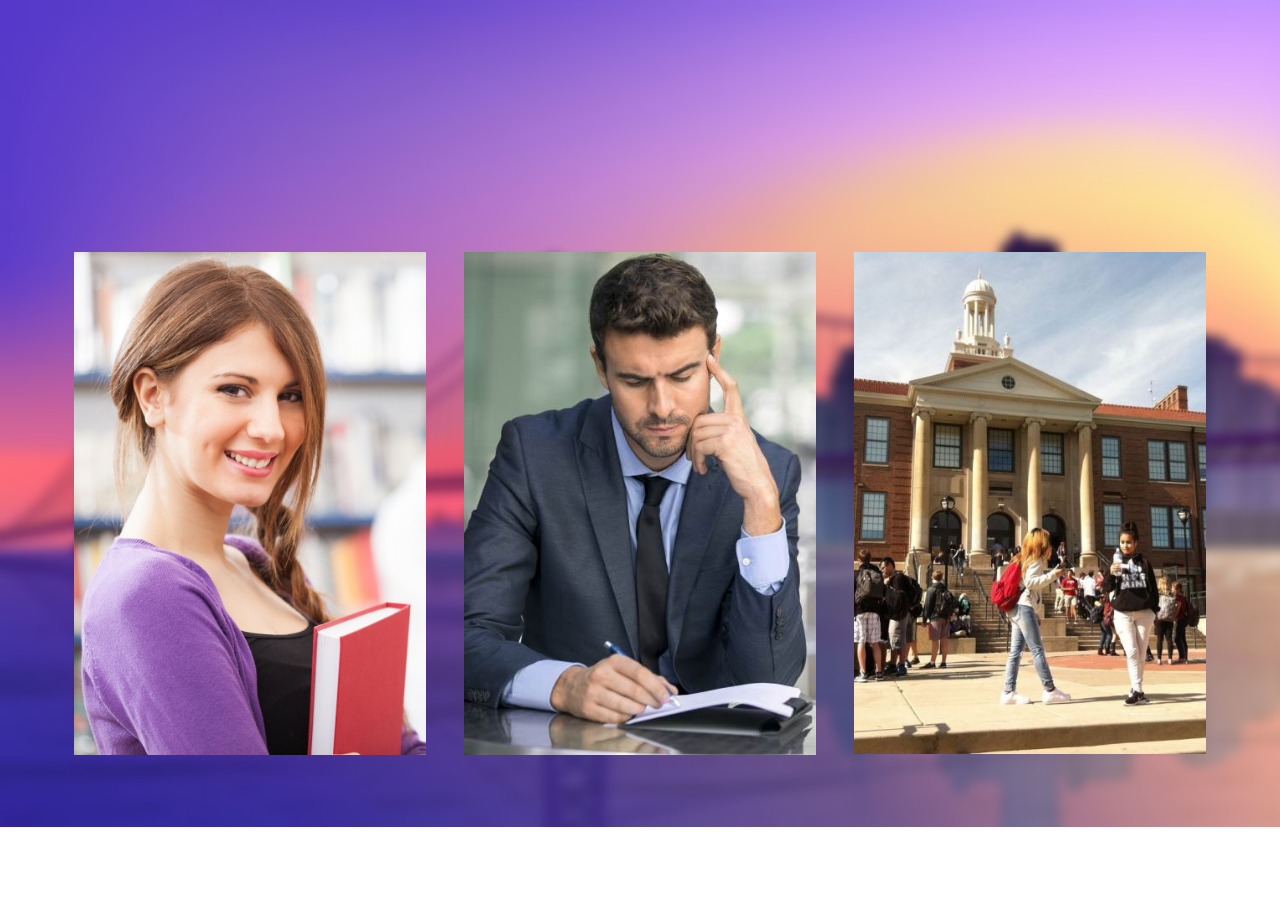
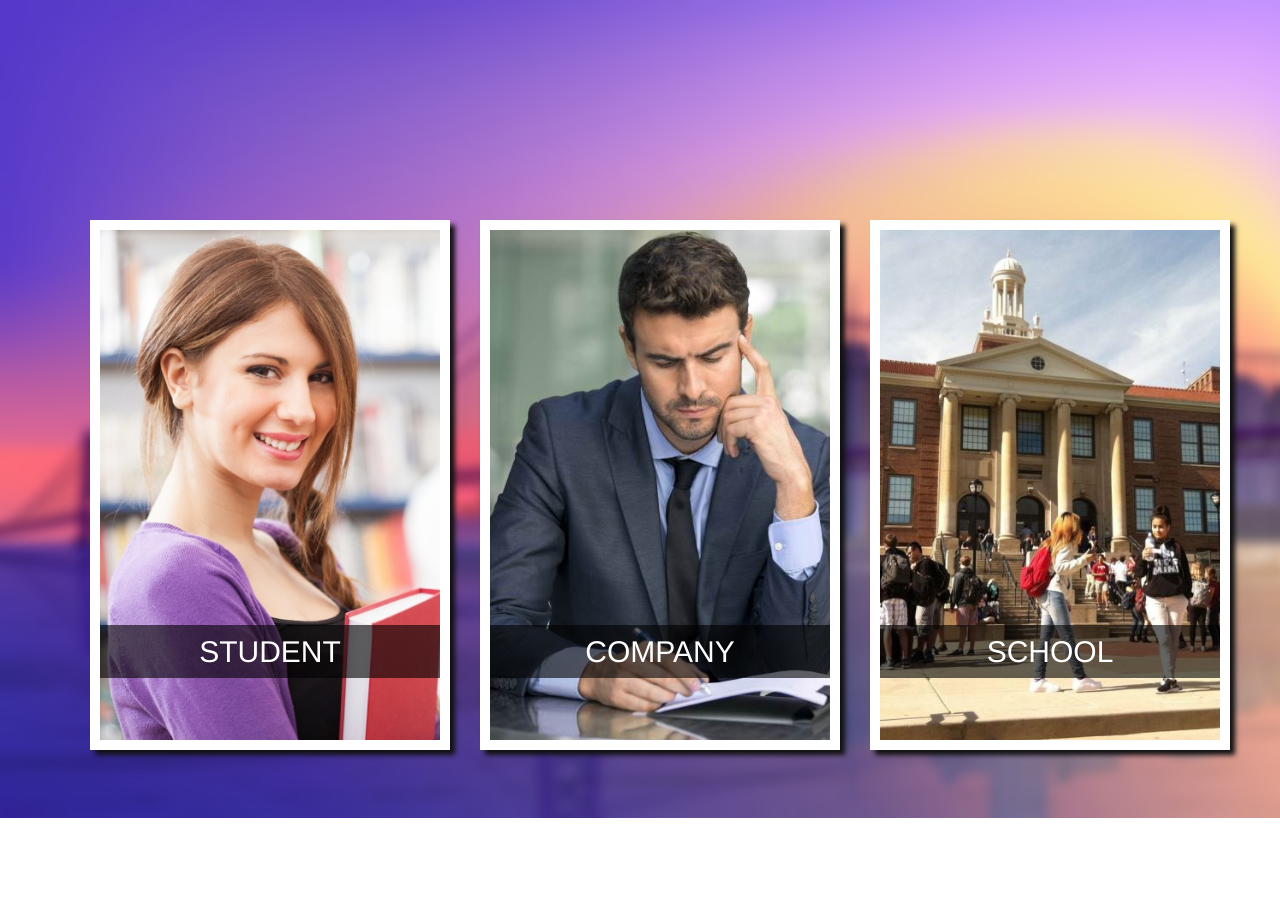
Before and after one commit to BangNguyen1992/JumpToWork-LandingPage, a plain HTML site: page index.html in a window 1280 px wide. Drawn offline with nearby package versions, Linux system fonts and the light colour scheme; a web font is replaced by a local one.

Commit message:
Update hover and bootstrap

```diff
--- a/css/custom.css
+++ b/css/custom.css
@@ -20,13 +20,48 @@ body::before {
   filter: blur(5px);
 }
 
+
 .bgimage{
+    padding-top: 200px;
     background-image:url(../images/background.png);
     background-size:cover;
+}
 
+.title{
+    position: absolute;
+    background-color: darkgray;
+    background-size: cover;
 }
+
+.pic {
+  border: 10px solid #fff;
+  float: left;
+  height: 530px;
+  width: 360px;
+  margin: 20px;
+  overflow: hidden;
+
+  -webkit-box-shadow: 5px 5px 5px #111;
+          box-shadow: 5px 5px 5px #111;
+}
+.grow img {
+  height: auto;
+  width: 360px;
+
+  -webkit-transition: all 1s ease;
+     -moz-transition: all 1s ease;
+       -o-transition: all 1s ease;
+      -ms-transition: all 1s ease;
+          transition: all 1s ease;
+}
+
+.grow img:hover {
+  width: 400px;
+  height: auto;
+}
+/*
 .thumbnail {
-  display: block;
+  display: grid;
   padding: 4px;
   margin-bottom: 20px;
   line-height: 1.42857143;
@@ -37,83 +72,90 @@ body::before {
        -o-transition: border .2s ease-in-out;
           transition: border .2s ease-in-out;
 }
+*/
 
-.parallax_wrapper {
-    position: relative;
-    transform: translateY(-40px);
-    -webkit-transform: translateY(-40px);
-    -o-transform: translateY(-40px);
-    -moz-transform: translateY(-40px);
-    margin-bottom: -40px
+.hovereffect {
+  width: 100%;
+  height: 100%;
+  float: left;
+  overflow: hidden;
+  position: relative;
+  text-align: center;
+  cursor: default;
 }
 
-.rd-parallax-inner {
-    min-height: 100%;
-    overflow: hidden;
-    position: relative
-}
-#showcase {
-    margin-top: 200px;
-/*    padding-bottom: 75px*/
+.hovereffect .overlay {
+  width: 100%;
+  height: 100%;
+  position: absolute;
+  overflow: hidden;
+  top: 330px;
+  left: 0;
+/*  background-color: rgba(75,75,75,0.7);*/
+  -webkit-transition: all 0.4s  cubic-bezier(0.88,-0.99, 0, 1.81);
+  transition: all 0.4s  cubic-bezier(0.88,-0.99, 0, 1.81);
 }
 
-.custom_showcase {
-    position: relative
+.hovereffect:hover .overlay {
+/*  background-color: rgba(48, 152, 157, 0.4);*/
+    background-color: rgba(75,75,75,0.7);
+
 }
 
-.custom_showcase .custom_showcase_wrapper {
-    overflow: hidden;
-/*    background: #fff;*/
-    position: relative
+.hovereffect img {
+  display: block;
+  position: relative;
 }
 
-.custom_showcase .custom_showcase_wrapper img {
-    transform: translateX(-28px);
-    -webkit-transform: translateX(-28px);
-    -o-transform: translateX(-28px);
-    -moz-transform: translateX(-28px);
-    transition: all .3s ease-in-out;
-    -webkit-transition: all .3s ease-in-out;
-    -moz-transition: all .3s ease-in-out;
-    -o-transition: all .3s ease-in-out;
-    position: relative
+.hovereffect h2 {
+  text-transform: uppercase;
+  color: #fff;
+/*  text-align: center;*/
+  position: relative;
+  font-size: 30px;
+  padding: 10px;
+  background: rgba(0, 0, 0, 0.6);
+  -webkit-transform: translateY(45px);
+  -ms-transform: translateY(45px);
+  transform: translateY(45px);
+  -webkit-transition: all 0.4s  cubic-bezier(0.88,-0.99, 0, 1.81);
+  transition: all 0.4s  cubic-bezier(0.88,-0.99, 0, 1.81);
 }
 
-.custom_showcase:hover img {
-    transform: translateX(-18px);
-    -webkit-transform: translateX(-18px);
-    -o-transform: translateX(-18px);
-    -moz-transform: translateX(-18px);
-    transition: all .3s ease-in-out;
-    -webkit-transition: all .3s ease-in-out;
-    -moz-transition: all .3s ease-in-out;
-    -o-transition: all .3s ease-in-out
+.hovereffect:hover h2 {
+  -webkit-transform: translateY(10px);
+  -ms-transform: translateY(10px);
+  transform: translateY(10px);
 }
 
-/*
-.custom_showcase:hover .cnt_wrap {
-    margin-top: -29px;
-    -webkit-transform: translate3d(0, 0, 0);
-    -ms-transform: translate3d(0, 0, 0);
-    -o-transform: translate3d(0, 0, 0);
-    transform: translate3d(0, 0, 0);
-    -webkit-transition: all 0.3s ease-in-out;
-    -moz-transition: all 0.3s ease-in-out;
-    transition: all 0.3s ease-in-out
+.hovereffect a.info {
+  display: inline-block;
+  text-decoration: none;
+  padding: 7px 14px;
+  text-transform: uppercase;
+  color: #fff;
+/*  border: 1px solid #fff;*/
+  background-color: transparent;
+  opacity: 0;
+  filter: alpha(opacity=0);
+  -webkit-transform: scale(0);
+  -ms-transform: scale(0);
+  transform: scale(0);
+  -webkit-transition: all 0.4s  cubic-bezier(0.88,-0.99, 0, 1.81);
+  transition: all 0.4s  cubic-bezier(0.88,-0.99, 0, 1.81);
+  font-weight: normal;
+  margin: -52px 0 0 0;
+  padding: 62px 151px;
 }
 
-.custom_showcase:hover .custom_showcase_bottom .cnt_wrap .btn {
-    opacity: 1;
-    -webkit-transform: translate3d(0, 0, 0);
-    -ms-transform: translate3d(0, 0, 0);
-    -o-transform: translate3d(0, 0, 0);
-    transform: translate3d(0, 0, 0);
-    -webkit-transition: all 0.3s ease-in-out;
-    -moz-transition: all 0.3s ease-in-out;
-    transition: all 0.3s ease-in-out
+.hovereffect:hover a.info {
+  opacity: 1;
+  filter: alpha(opacity=100);
+  -webkit-transform: scale(1);
+  -ms-transform: scale(1);
+  transform: scale(1);
 }
 
-.btn {
-    margin: 15px 10px 0 0;
-    font-size: 12px
-}*/
+.hovereffect a.info:hover {
+  box-shadow: 0 0 5px #fff;
+}
--- a/index.html
+++ b/index.html
@@ -6,7 +6,7 @@
     <meta http-equiv="X-UA-Compatible" content="IE=edge">
     <meta name="viewport" content="width=device-width, initial-scale=1">
     <!-- The above 3 meta tags *must* come first in the head; any other head content must come *after* these tags -->
-    <title>Bootstrap 101 Template</title>
+    <title>Jump To Work</title>
 
     <!-- Bootstrap -->
     <link href="css/bootstrap.min.css" rel="stylesheet">
@@ -25,45 +25,56 @@
 </head>
 
 <body>
-     <div class="jumbotron bgimage">
-<!--
+    <div class="jumbotron bgimage">
+        <!--
         <div class="container-fluid">
             <div class="row">
             </div>
          </div>
     </div>
 -->
-    <div class="container">
-        <div id="showcase">
+        <div class="container">
+
             <div class="row">
                 <!-- Students -->
-                <div class="col-xs-12 col-md-4 col-lg-4 col-sm-4 custom_showcase">
-
-                        <a href="#" class="thumbnail">
-                            <img src="images/student.jpg" alt="studentImage">
-                        </a>
-
+                <div class="col-xs-12 col-md-4 col-lg-4 col-sm-4 ">
+                    <div class="grow pic">
+                        <div class="hovereffect ">
+                            <img class="img-reponsive" src="images/student.jpg" alt="studentImage">
+                            <div class="overlay">
+                                <h2>STUDENT</h2>
+                                <a class="info" href="#">link here</a>
+                            </div>
+                        </div>
+                    </div>
                 </div>
-
                 <!-- Companies -->
-                <div class="col-xs-12 col-md-4 col-lg-4 col-sm-4 custom_showcase">
-
-                    <a href="#" class="thumbnail">
-                        <img src="images/manager.jpg" alt="companyImage">
-                    </a>
-
+                <div class="col-xs-12 col-md-4 col-lg-4 col-sm-4 ">
+                    <div class="grow pic">
+                        <div class="hovereffect ">
+                            <img class="img-reponsive" src="images/manager.jpg" alt="studentImage">
+                            <div class="overlay">
+                                <h2>COMPANY</h2>
+                                <a class="info" href="#">link here</a>
+                            </div>
+                        </div>
+                    </div>
                 </div>
                 <!-- Universities -->
-                <div class="col-xs-12 col-md-4 col-lg-4 col-sm-4 custom_showcase">
-
-                    <a href="#" class="thumbnail">
-                        <img src="images/school.jpg" alt="univeristyImage">
-                    </a>
-
+                <div class="col-xs-12 col-md-4 col-lg-4 col-sm-4 ">
+                    <div class="grow pic">
+                        <div class="hovereffect ">
+                            <img class="img-reponsive" src="images/school.jpg" alt="studentImage">
+                            <div class="overlay">
+                                <h2>SCHOOL</h2>
+                                <a class="info" href="#">link here</a>
+                            </div>
+                        </div>
+                    </div>
                 </div>
             </div>
+
         </div>
-    </div>
     </div>
     <!-- jQuery (necessary for Bootstrap's JavaScript plugins) -->
     <script src="https://ajax.googleapis.com/ajax/libs/jquery/1.11.3/jquery.min.js"></script>
```
